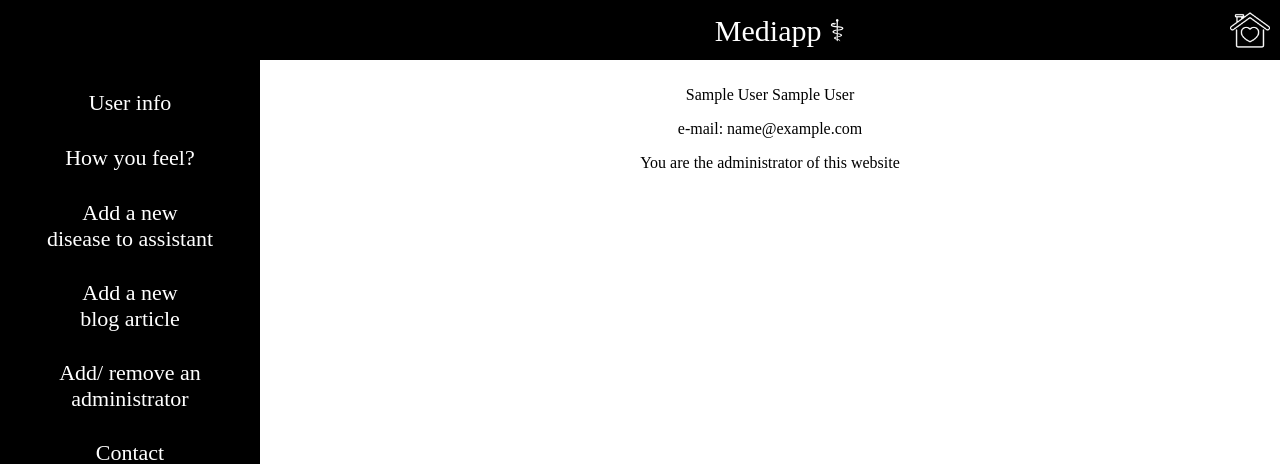
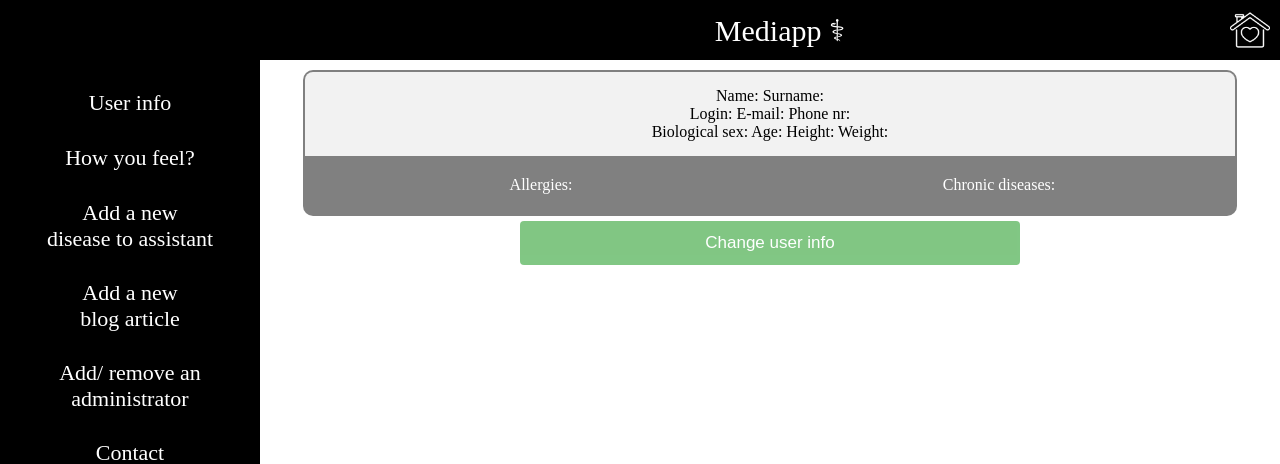
Before and after one commit to TR0U8L3-gif/Mediapp_kokurs, a PHP site: page /Mediapp_kokurs/user.php in a window 1280 px wide. Shown: the top 464 px of the page. Run offline with PHP 8.4, Linux system fonts and the light colour scheme; the visitor is signed in with stand-in values (Sample User, id 1).

Commit message:
user info

```diff
--- a/css/user.css
+++ b/css/user.css
@@ -1,3 +1,47 @@
+.user_info{
+    height: auto;
+    width: 90%;
+    margin: auto;
+    background-color: #f2f2f2;
+    border-style: solid;
+    border-bottom-style: none;
+    border-radius: 10px;
+    border-bottom-left-radius: 0px;
+    border-bottom-right-radius: 0px;
+    border-width: 2px;
+    border-color: #808080;
+    padding: 15px;
+}
+.illneses{
+    height: auto;
+    width: 90%;
+    margin: auto;
+    background-color: #808080;
+    border-style: solid;
+    border-top-style: none;
+    border-radius: 0px;
+    border-bottom-left-radius: 10px;
+    border-bottom-right-radius: 10px;
+    border-width: 2px;
+    border-color: #808080;
+    padding: 15px;
+    color: white;
+}
+.allergies{
+    padding: 5px;
+    margin: 0;
+    height: auto;
+    float: left;
+    width: 48%;
+}
+.diseases{
+    padding: 5px;
+    margin: 0;
+    height: auto;
+    float: right;
+    width: 48%;
+}
+
 .disease{
 height: auto;
 width: 100%;
@@ -22,7 +66,7 @@
     border-color: silver;
     opacity: 1;
 }
-button.add_disease{
+button{
 background-color: #4CAF50;
 color: white;
 cursor: pointer;
--- a/user.php
+++ b/user.php
@@ -85,13 +85,25 @@
 
 	    <div id="content">
             <div id="User" class="test">
-            <?php
-            echo "<p>".$_SESSION['name']." ".$_SESSION['surname']."</p>";
-            echo "<p>e-mail: ".$_SESSION['email']."</p>";
-            if($_SESSION['admin']>0){
-            echo "<p>You are the administrator of this website</p>";
-            }
-            ?>
+				<div  class="user_info">
+				Name:    Surname:   <br>
+				Login:    E-mail:     Phone nr:    <br>
+				Biological sex:    Age:     Height:     Weight:   <br>
+					<div  class="bmi">
+
+					</div>
+				</div>
+				<div class="illneses">
+
+						<div class="allergies">
+							Allergies:<br>
+						</div>
+						<div class="diseases">
+							Chronic diseases:<br>
+						</div>
+					<div style="clear: both;"></div>
+				</div>
+				<button>Change user info</button>
 			</div>
 
 			<div id="Fell" class="test">
```
